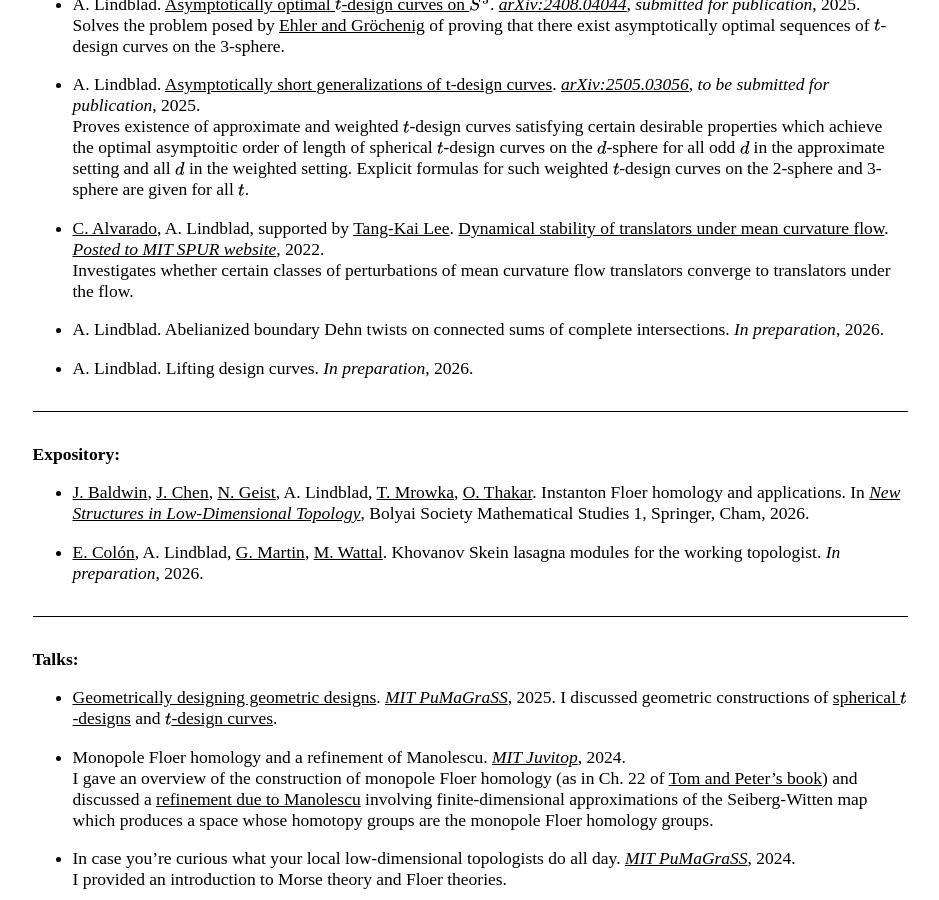
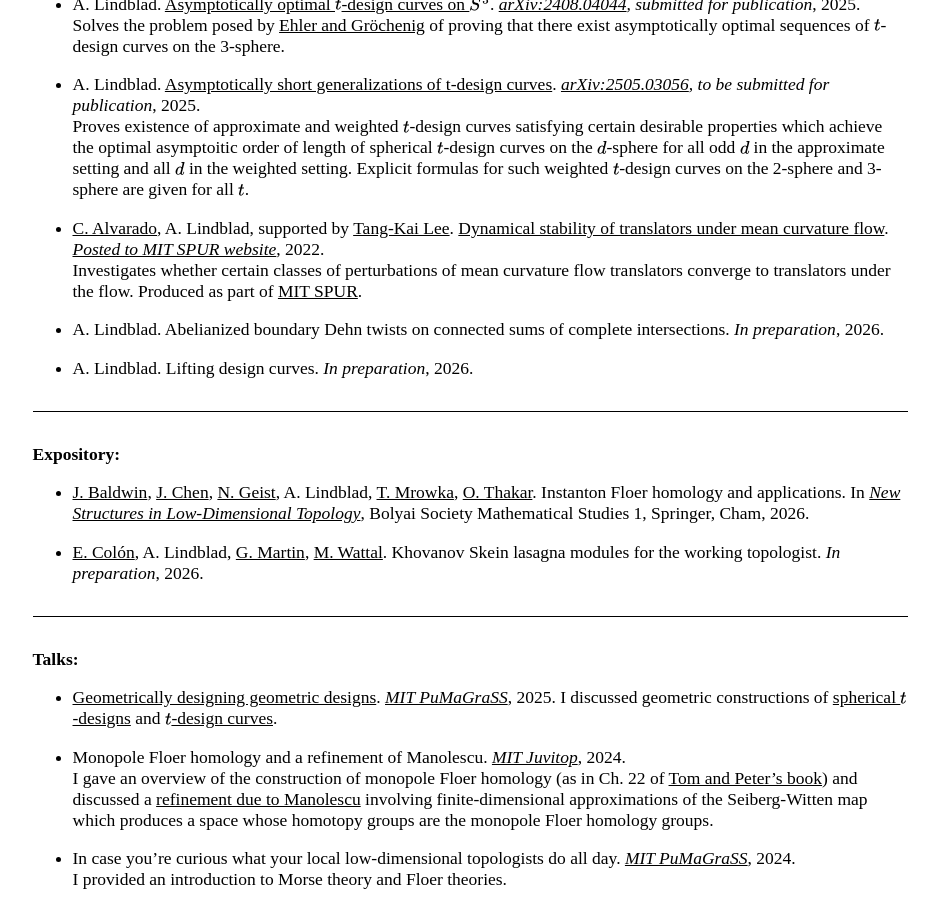
Before and after one commit to AyodejiLindblad/AyodejiLindblad.github.io, a Jekyll site: the page built from index.md, in a window 1280 px wide and 900 px high, scrolled down 761 px. Shown: the whole window, without its empty margins (170-1109 px from the left). Built offline with Jekyll 4.4.1, drawn with Linux system fonts in a browser that asks for light colours; some web fonts are replaced.

Commit message:
Added back in SPUR

```diff
--- a/index.md
+++ b/index.md
@@ -48,7 +48,7 @@ I'm a third-year PhD student of [Tom Mrowka](https://math.mit.edu/~mrowka/) at [
     Proves existence of approximate and weighted $t$-design curves satisfying certain desirable properties which achieve the optimal asymptoitic order of length of spherical $t$-design curves on the $d$-sphere for all odd $d$ in the approximate setting and all $d$ in the weighted setting. Explicit formulas for such weighted $t$\-design curves on the 2-sphere and 3-sphere are given for all $t$.
 
 * [C. Alvarado](https://alvarado-alvarez.github.io/), A. Lindblad, supported by [Tang-Kai Lee](https://www.math.columbia.edu/~leetk/). [Dynamical stability of translators under mean curvature flow](https://math.mit.edu/research/undergraduate/spur/documents/2022/Alvarado_Linblad.pdf). *[Posted to MIT SPUR website](https://math.mit.edu/research/undergraduate/spur/past-projects.html)*, 2022.
-    Investigates whether certain classes of perturbations of mean curvature flow translators converge to translators under the flow.
+    Investigates whether certain classes of perturbations of mean curvature flow translators converge to translators under the flow. Produced as part of [MIT SPUR](https://math.mit.edu/research/undergraduate/spur/).
 
 * A. Lindblad. Abelianized boundary Dehn twists on connected sums of complete intersections. *In preparation*, 2026.
 
```
